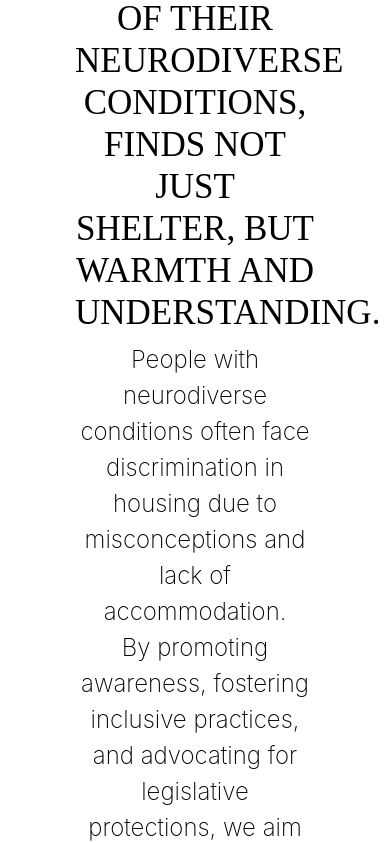
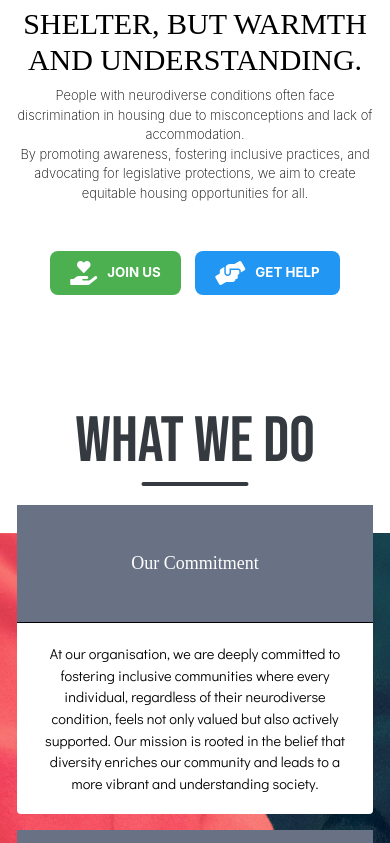
Before and after one commit to EminEmpire/UnestU, a plain HTML site: page index.html in a window 390 px wide. Shown: the part 1157-2000 px from the top of the page. Drawn offline with nearby package versions, Linux system fonts and the light colour scheme; a web font is replaced by a local one.

Commit message:
Make elements responsive for smaller screens

```diff
--- a/assets/css/styles.css
+++ b/assets/css/styles.css
@@ -456,6 +456,56 @@ body, html {
 }
 
 
+/* Adjustments for devices with screens up to 768px wide */
+@media (max-width: 768px) {
+    /* Adjust text sizes for better readability on smaller screens */
+    .nav-link, .btnsmsc, .section-header, h1, .card-header, .btn-link, .card-body {
+        font-size: 0.9em; /* Reduces font size for a more appropriate scale on smaller devices */
+    }
+
+    .responsive-header {
+        font-size: 30px;
+    }
+
+    .responsive-p {
+        font-size: 13px;
+    }
+
+    /* Make buttons smaller to fit better on smaller screens */
+    .custom-button, .nav-button, #contact-us .btn-primary {
+        padding: 10px 20px; /* Smaller padding to reduce button size */
+        font-size: smaller; /* Adjusts font size within buttons for smaller screens */
+    }
+
+    /* Adjust section padding for tighter spacing on smaller screens */
+    #home, #what-we-do, #locations, #contact-us {
+        padding: 0.1rem 0.1rem; /* Reduces vertical and horizontal padding */
+    }
+
+
+    #locations h2 {
+        font-size: 70px; /* Adjust the font size as desired */
+        text-align: center; /* Centers the text of h2 elements within #locations */
+    }
+
+    #locations p {
+        font-size: 20px; /* Adjust the font size as desired */
+        text-align: center; /* Centers the text of h2 elements within #locations */
+    }
+
+
+    /* Adjust header sizes */
+    .section-header {
+        font-size: 4rem; /* Slightly smaller headers */
+    }
+
+    /* Adjust card styling for a cleaner layout on smaller devices */
+    .card {
+        margin-bottom: 1rem; /* Increases margin for better separation between cards */
+    }
+
+
+}
 
 
 
--- a/index.html
+++ b/index.html
@@ -67,8 +67,8 @@
 <main class="container-fluid">
     <section id="home" class="row align-items-center text-center my-5">
         <div class="col-lg-5 text-center">
-            <h1 class="text-center">Let's build a community <br> where every individual, regardless of their neurodiverse conditions, <br> finds not just shelter, but warmth and understanding.</h1>
-            <p class="text-center">People with neurodiverse conditions often face discrimination in housing due to misconceptions and lack of accommodation. <br> By promoting awareness, fostering inclusive practices, and advocating for legislative protections, we aim to create equitable housing opportunities for all.</p>
+            <h1 class="text-center responsive-header">Let's build a community <br> where every individual, regardless of their neurodiverse conditions, <br> finds not just shelter, but warmth and understanding.</h1>
+            <p class="text-center responsive-p">People with neurodiverse conditions often face discrimination in housing due to misconceptions and lack of accommodation. <br> By promoting awareness, fostering inclusive practices, and advocating for legislative protections, we aim to create equitable housing opportunities for all.</p>
             <div class="button-container text-center my-5">
                 <div class="custom-button participate" onclick="location.href='#work-with-us';" style="cursor: pointer;"><i class="fas fa-hand-holding-heart"></i> JOIN US</div>
                 <div class="custom-button need" onclick="setInquiry('needingHelp')" style="cursor: pointer;"><i class="fas fa-hands-helping"></i> GET HELP</div>
```
Also changed, not shown: 2 other files.
